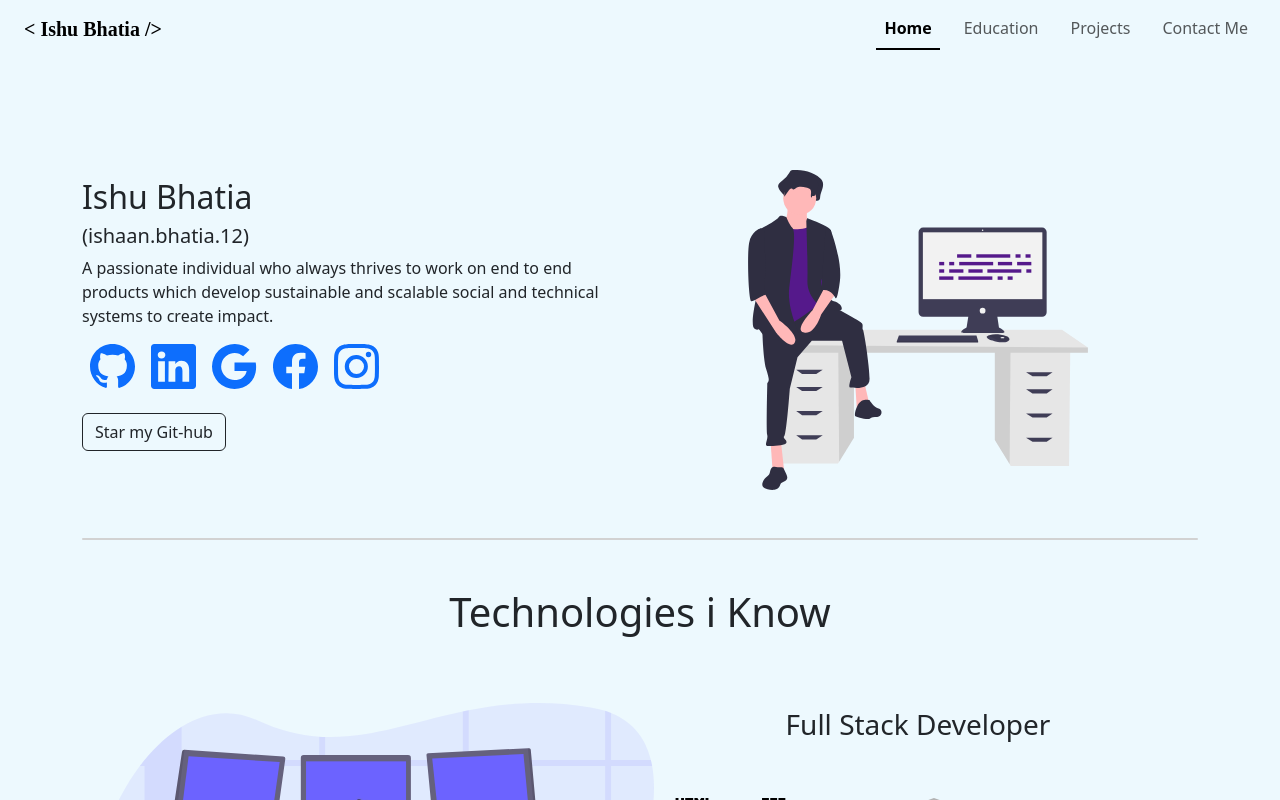
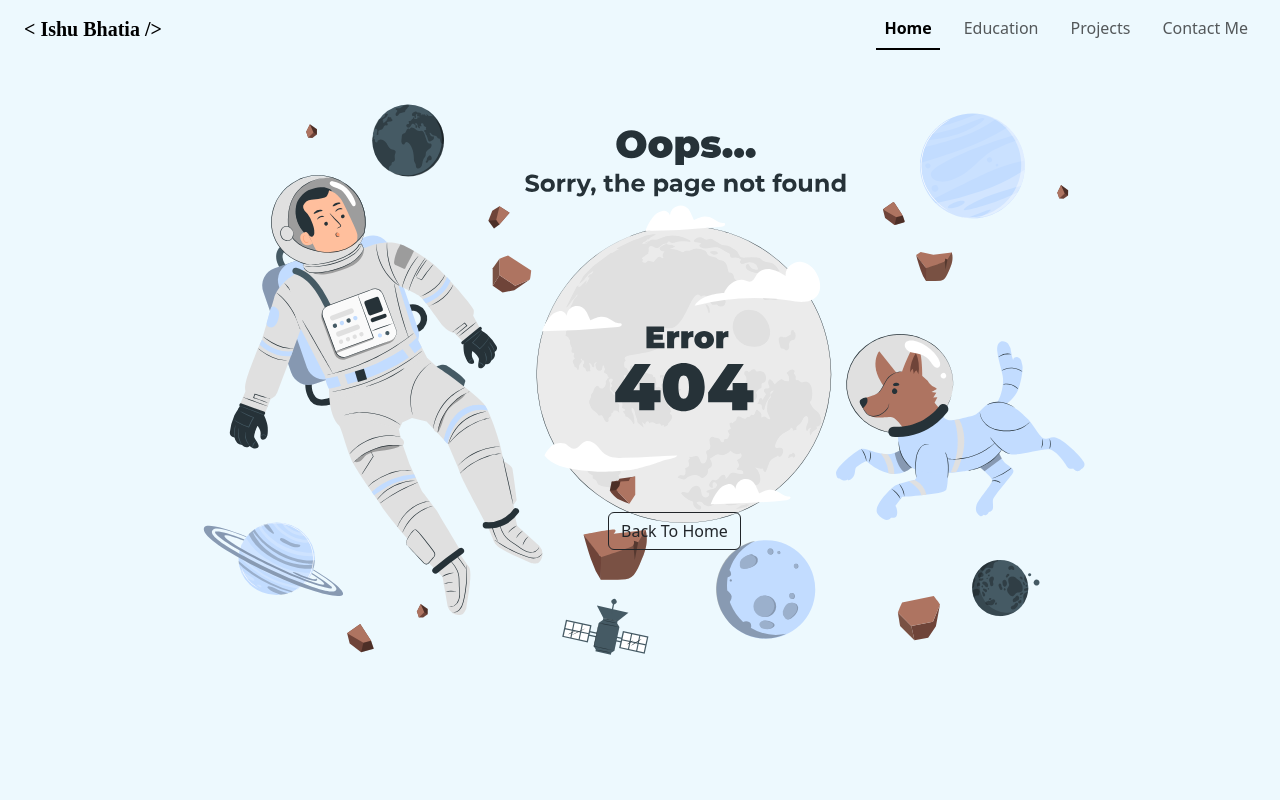
Before and after one commit to IshanBhatiya/PortFolio, a React (Create React App) app in the folder portfolio/: page / in a window 1280 px wide. Shown: the top 800 px of the page. Built offline with nearby package versions, Linux system fonts and the light colour scheme; a web font is replaced by a local one.

Commit message:
added the PageNotFound Page in the portfolio

```diff
--- a/portfolio/src/App.css
+++ b/portfolio/src/App.css
@@ -142,3 +142,17 @@
     width: 35pc;
     text-align: center;
 }
+
+
+/* notfound Page Css below */
+
+#notfound {
+    height: 80vh;
+    width: 100vw;
+}
+
+#pageNotFoundBtn{
+    position: absolute;
+    top: 32pc;
+    left: 38pc;
+}
--- a/portfolio/src/Components/Header.jsx
+++ b/portfolio/src/Components/Header.jsx
@@ -8,14 +8,14 @@ export default function Header() {
         <div className='container-fluid sticky-top '>
             <nav className="navbar navbar-expand-lg">
                 <div className="container-fluid">
-                    <Link className="navbar-brand" id='name' to="/">{title}</Link>
+                    <Link className="navbar-brand" id='name' to="/home">{title}</Link>
                     <button className="navbar-toggler" type="button" data-bs-toggle="collapse" data-bs-target="#navbarNav" aria-controls="navbarNav" aria-expanded="false" aria-label="Toggle navigation">
                         <span className="navbar-toggler-icon"></span>
                     </button>
                     <div className="collapse navbar-collapse d-flex justify-content-end" id="navbarNav">
                         <ul className="navbar-nav nav-underline">
                             <li className="nav-item">
-                                <Link className="nav-link active " aria-current="page" to="/">Home</Link>
+                                <Link className="nav-link active " aria-current="page" to="/home">Home</Link>
                             </li>
                             <li className="nav-item">
                                 <Link className="nav-link" to="/education">Education</Link>
--- /dev/null
+++ b/portfolio/src/Components/PageNotFound.jsx
@@ -0,0 +1,15 @@
+import React from 'react'
+import NotFound from '../Assets/404 error lost in space-pana.svg'
+export default function PageNotFound() {
+  return (
+    <div className='container-fluid'>
+        <img id='notfound' src={NotFound} alt="" />
+
+        <div className="button">
+            <a href="/home">
+                <button id='pageNotFoundBtn' className='btn btn-outline-dark '> Back To Home </button>
+            </a>
+            </div>
+    </div>
+  )
+}
--- /dev/null
+++ b/portfolio/src/Pages/NotFoundPage.jsx
@@ -0,0 +1,9 @@
+import React from 'react'
+import NotFound from '../Components/PageNotFound'
+export default function NotFoundPage() {
+  return (
+    <div>
+        <NotFound/>
+    </div>
+  )
+}
```
Also changed, not shown: portfolio/src/App.js (+6 -1 lines), portfolio/src/Assets/404 error lost in space-pana.svg (added), portfolio/src/Assets/pf.jpg (deleted). Lines whose indentation alone changed are shown as unchanged.
